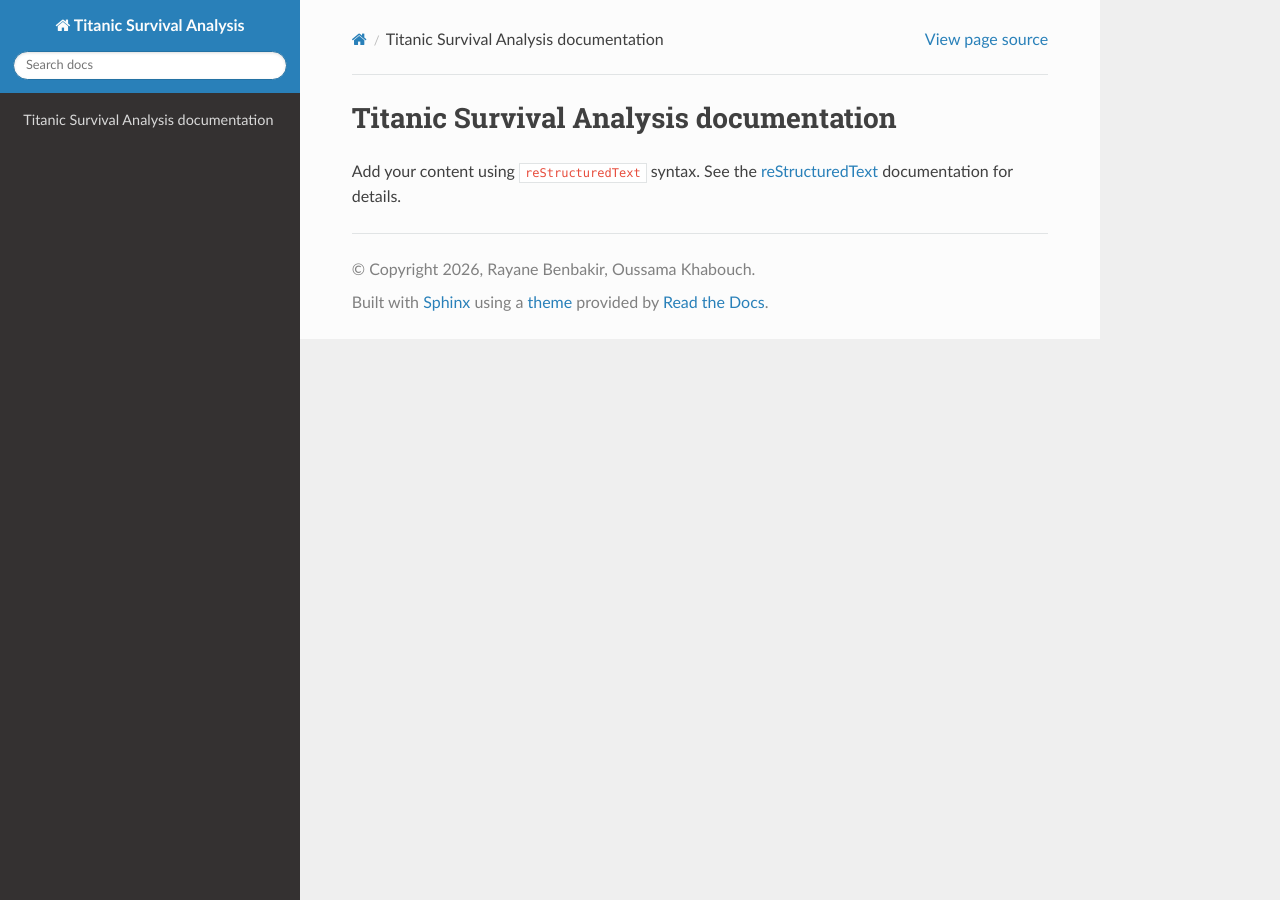
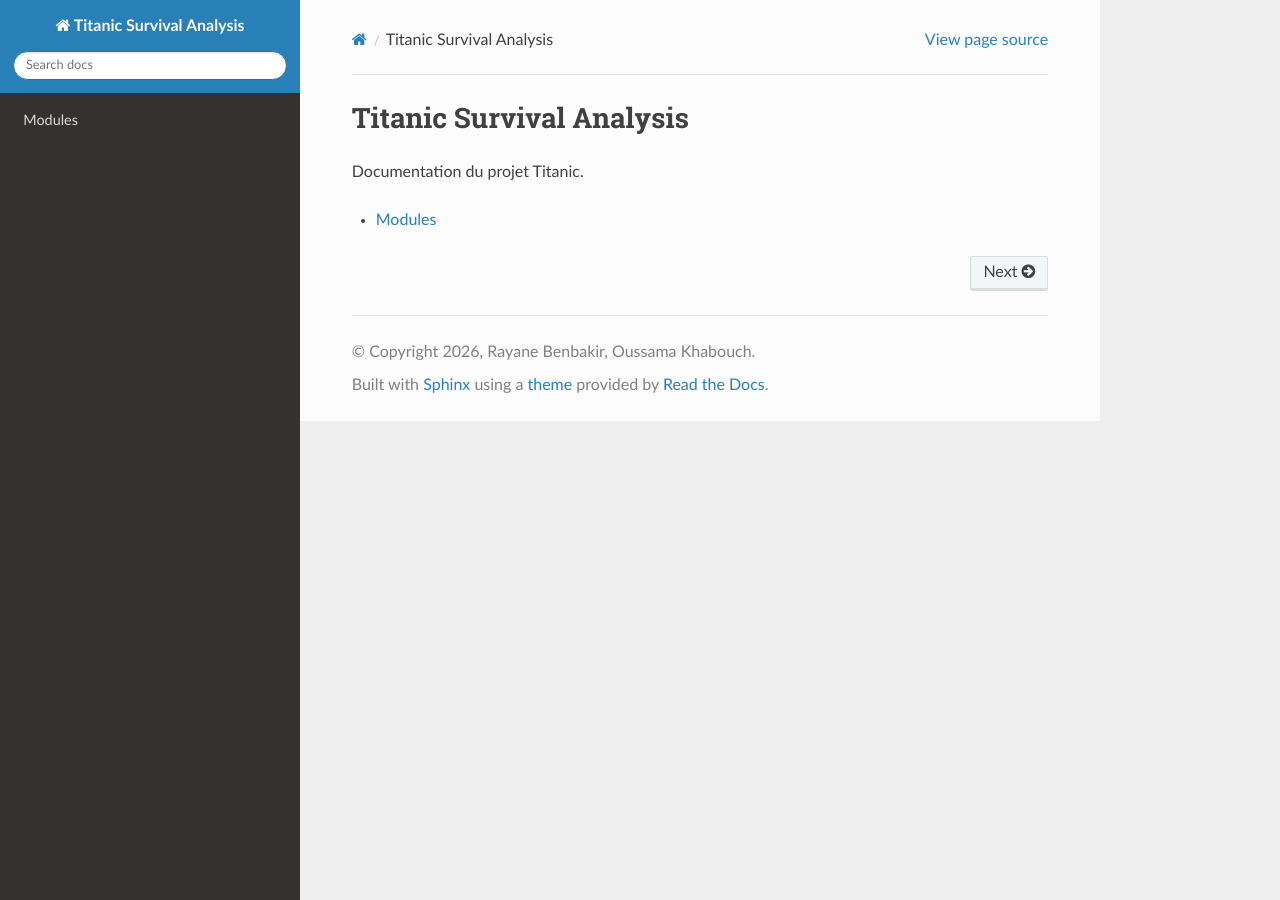
Before and after one commit to RayaneBENBAKIR/PAI_2025_BENBAKIR_KAHBOUCH, a Sphinx documentation site: the page built from docs/source/index.rst, in a window 1280 px wide. Built offline with Sphinx 7.4.7 and the Read the Docs theme 3.1.0, drawn with Linux system fonts in a browser that asks for light colours.

Commit message:
docs: add Sphinx documentation source

```diff
--- a/docs/source/index.rst
+++ b/docs/source/index.rst
@@ -1,16 +1,9 @@
-.. Titanic Survival Analysis documentation master file, created by
-   sphinx-quickstart on Tue Feb 10 12:05:21 2026.
-   You can adapt this file completely to your liking, but it should at least
-   contain the root `toctree` directive.
+Titanic Survival Analysis
+=========================
 
-Titanic Survival Analysis documentation
-=======================================
-
-Add your content using ``reStructuredText`` syntax. See the
-`reStructuredText <https://www.sphinx-doc.org/en/master/usage/restructuredtext/index.html>`_
-documentation for details.
-
+Documentation du projet Titanic.
 
 .. toctree::
    :maxdepth: 2
-   :caption: Contents:
+
+   modules
```
Also changed, not shown: docs/source/modules.rst (+12 -5 lines), 1 other file.
